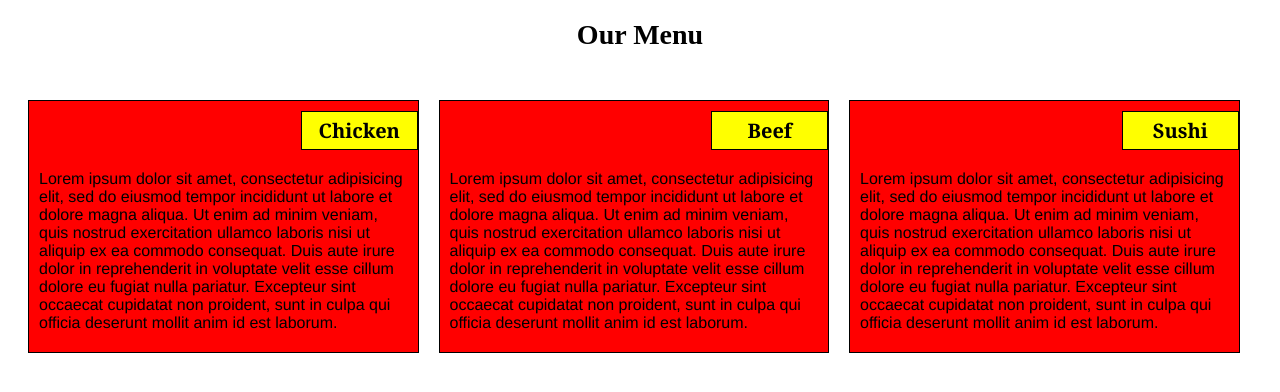
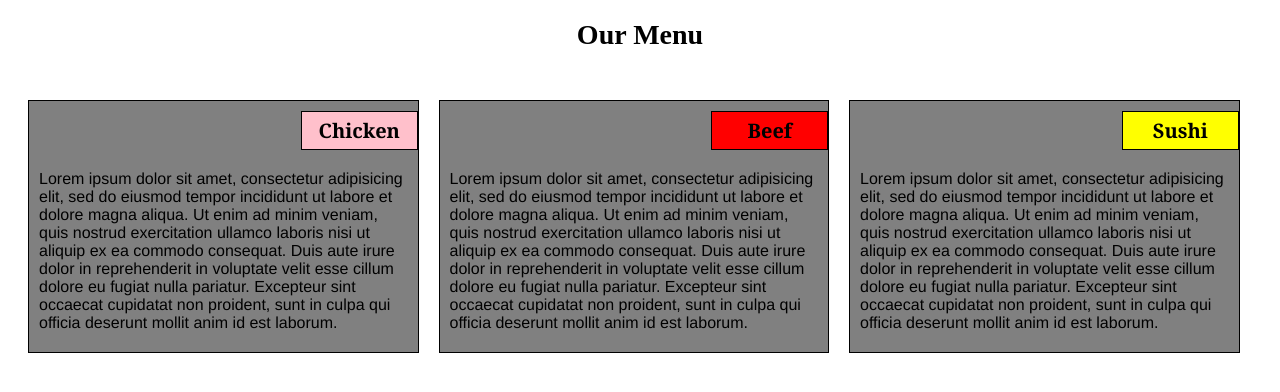
Before and after one commit to jigar-d/coursera-JHU_WD, a plain HTML site: page mod2_solution/index.html in a window 1280 px wide. Drawn offline with Linux system fonts and the light colour scheme.

Commit message:
Module 2 Assignment Solution

```diff
--- a/mod2_solution/css/style.css
+++ b/mod2_solution/css/style.css
@@ -17,11 +17,35 @@ div {
 }
 section{
   border: 1px solid black;
-  background-color: red;
+  background-color: grey;
 
 
 }
-#Meat{
+#Chicken{
+  border: 1px solid black;
+  text-align: center;
+  width: 30%;
+  margin-left: 70%;
+  padding: 5px;
+  background-color: pink;
+  font-size: 125%;
+  font-family: Georgia,sans-serif;
+  font-weight: bold;
+}
+
+#Beef{
+  border: 1px solid black;
+  text-align: center;
+  width: 30%;
+  margin-left: 70%;
+  padding: 5px;
+  background-color: red;
+  font-size: 125%;
+  font-family: Georgia,sans-serif;
+  font-weight: bold;
+}
+
+#Sushi{
   border: 1px solid black;
   text-align: center;
   width: 30%;
@@ -32,7 +56,6 @@ section{
   font-family: Georgia,sans-serif;
   font-weight: bold;
 }
-
 
 p {
     margin-left: auto;
--- a/mod2_solution/index.html
+++ b/mod2_solution/index.html
@@ -12,9 +12,7 @@
 <div class="row">
    <div class="col-lg-4 col-md-6 col-sm-12">
     <section>
-      <div id="Meat">
-        Chicken
-      </div>
+      <div id="Chicken">Chicken</div>
 
         <p>
           Lorem ipsum dolor sit amet, consectetur adipisicing elit, sed do eiusmod
@@ -31,7 +29,7 @@
   <div class="col-lg-4 col-md-6 col-sm-12">
 
     <section>
-      <div id="Meat">Beef</div>
+      <div id="Beef">Beef</div>
 
       <p>Lorem ipsum dolor sit amet, consectetur adipisicing elit, sed do eiusmod
       tempor incididunt ut labore et dolore magna aliqua. Ut enim ad minim veniam,
@@ -48,7 +46,7 @@
   <div class="col-lg-4 col-md-12 col-sm-12">
 
     <section>
-      <div id="Meat">Sushi</div>
+      <div id="Sushi">Sushi</div>
 
       <p>Lorem ipsum dolor sit amet, consectetur adipisicing elit, sed do eiusmod
       tempor incididunt ut labore et dolore magna aliqua. Ut enim ad minim veniam,
```
